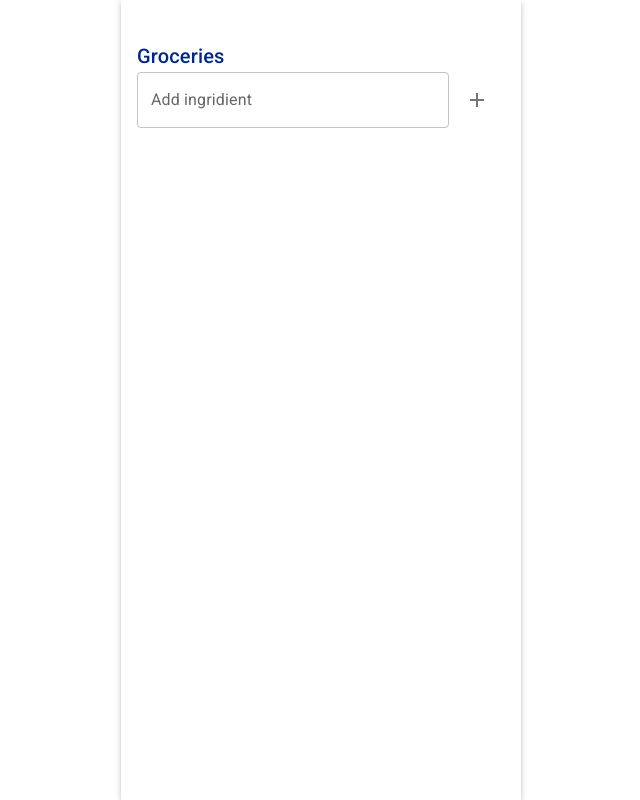
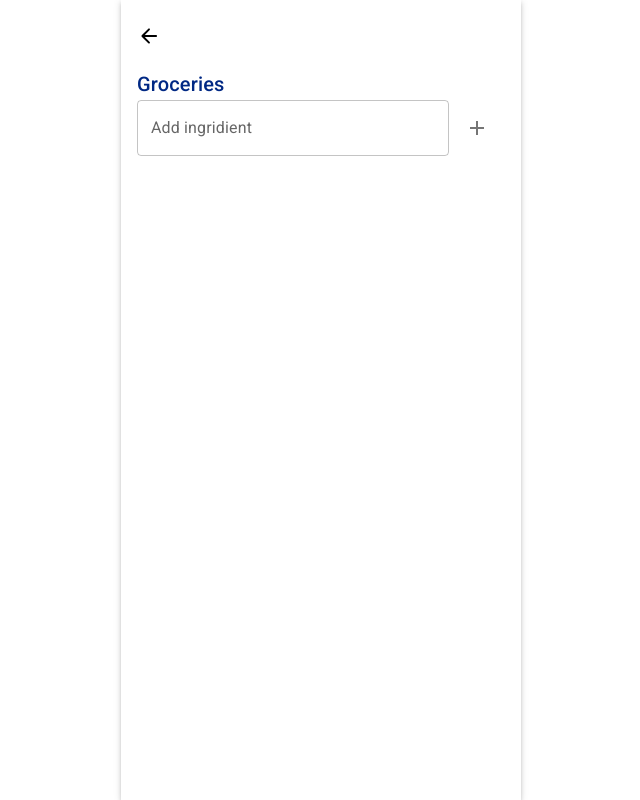
Before and after one commit to alekseevaiana/meals_planner, a React (Create React App) app: page /#/groceries in a window 1280 px wide. Shown: the whole page, without its empty margins (319-959 px from the left). Built offline with nearby package versions, Linux system fonts and the light colour scheme.

Commit message:
add backBtn

```diff
--- /dev/null
+++ b/src/components/BackBtn.js
@@ -0,0 +1,17 @@
+import ArrowBackRoundedIcon from "@mui/icons-material/ArrowBackRounded";
+import { Box } from "@mui/material";
+import { useNavigate } from "react-router-dom";
+
+export default function BackBtn({ direction }) {
+  const navigate = useNavigate();
+
+  const handleOnClick = (direction) => {
+    console.log(direction);
+    navigate("/");
+  };
+  return (
+    <Box sx={{ ml: 2 }}>
+      <ArrowBackRoundedIcon onClick={() => handleOnClick(direction)} />
+    </Box>
+  );
+}
--- a/src/components/Groceries.js
+++ b/src/components/Groceries.js
@@ -3,6 +3,7 @@ import { useState, useEffect } from "react";
 import CheckboxList from "./CheckboxList";
 import InputAddIngridient from "./InputAddIngridient";
 import { getFromStorage } from "../helper";
+import BackBtn from "./BackBtn";
 
 export default function Groceries({ allIngridients }) {
   const [groceries, setGroceries] = useState(() =>
@@ -22,6 +23,8 @@ export default function Groceries({ allIngridients }) {
     setGroceries(updatedGroceries);
   };
   return (
+    <>
+      <BackBtn direction="/" />
       <Box sx={{ m: 2 }}>
         <Typography variant="h6" color="primary.dark">
           Groceries
@@ -34,5 +37,6 @@ export default function Groceries({ allIngridients }) {
         />
         <CheckboxList ingridients={groceries} handleDelete={handleDelete} />
       </Box>
+    </>
   );
 }
--- a/src/components/MealPage.js
+++ b/src/components/MealPage.js
@@ -4,6 +4,7 @@ import { useParams } from "react-router-dom";
 import { Link } from "react-router-dom";
 import IngridientsPreview from "./IngridientsPreview";
 import { getParamId } from "../helper";
+import BackBtn from "./BackBtn";
 
 export default function MealPage({ mealsData, onDeleteClick }) {
   const params = useParams();
@@ -11,6 +12,8 @@ export default function MealPage({ mealsData, onDeleteClick }) {
   const currentMeal = mealsData.find((meal) => meal.id === getParamId(params));
 
   return (
+    <>
+      <BackBtn direction={"/"} />
       <Box sx={{ m: 2 }}>
         <Typography
           variant="h6"
@@ -43,5 +46,6 @@ export default function MealPage({ mealsData, onDeleteClick }) {
           Delete
         </Button>
       </Box>
+    </>
   );
 }
```
Lines whose indentation alone changed are shown as unchanged.
